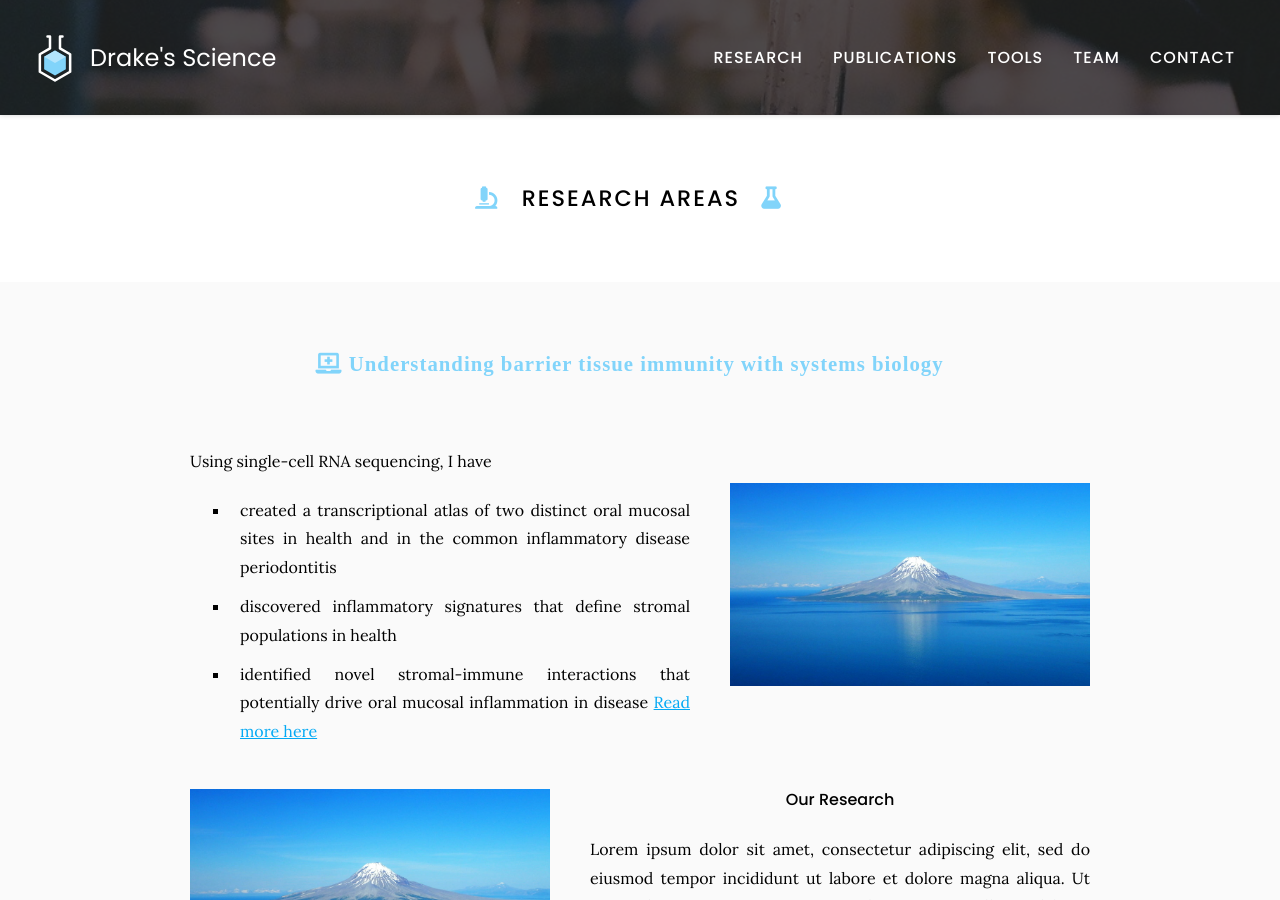
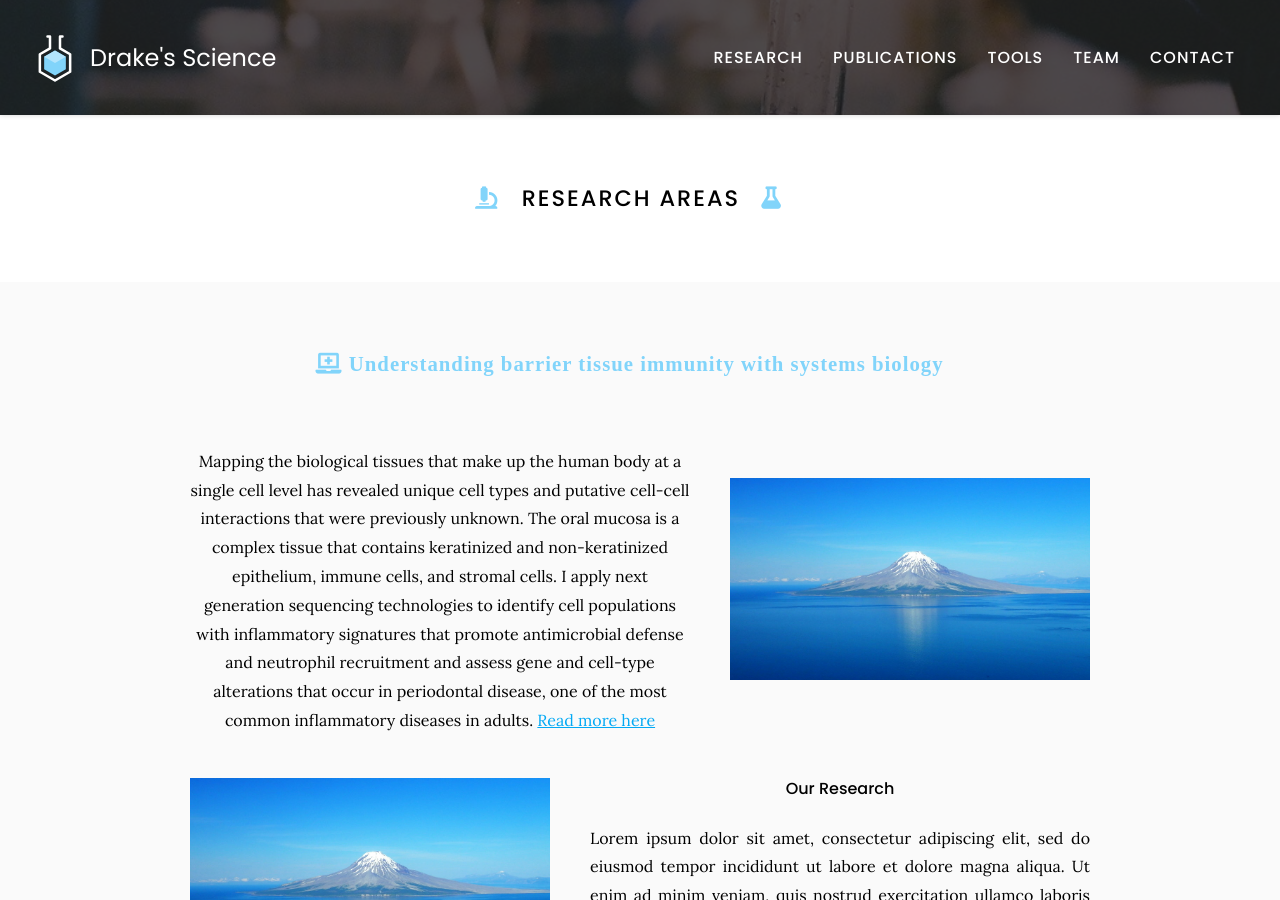
Before and after one commit to williamsdrake/williamsdrake.github.io, a Jekyll site: the page built from research/index.md, in a window 1280 px wide and 900 px high. Built offline with Jekyll 4.4.1, drawn with Linux system fonts in a browser that asks for light colours; nearby versions of some CDN libraries.

Commit message:
Update index.md

```diff
--- a/research/index.md
+++ b/research/index.md
@@ -10,11 +10,8 @@ nav:
 {% include section.html %}
 ## <i class="fas fa-laptop-medical"> Understanding barrier tissue immunity with systems biology
 {% capture text %}
-Using single-cell RNA sequencing, I have
-- created a transcriptional atlas of two distinct oral mucosal sites in health and in the common inflammatory disease periodontitis
-- discovered inflammatory signatures that define stromal populations in health
-- identified novel stromal-immune interactions that potentially drive oral mucosal inflammation in disease
-  [Read more here](https://doi.org/10.1016/j.cell.2021.05.013)
+Mapping the biological tissues that make up the human body at a single cell level has revealed unique cell types and putative cell-cell interactions that were previously unknown. The oral mucosa is a complex tissue that contains keratinized and non-keratinized epithelium, immune cells, and stromal cells. I apply next generation sequencing technologies to identify cell populations with inflammatory signatures that promote antimicrobial defense and neutrophil recruitment and assess gene and cell-type alterations that occur in periodontal disease, one of the most common inflammatory diseases in adults.
+[Read more here](https://doi.org/10.1016/j.cell.2021.05.013)
 {:.center}
 {% endcapture %}
 
```
